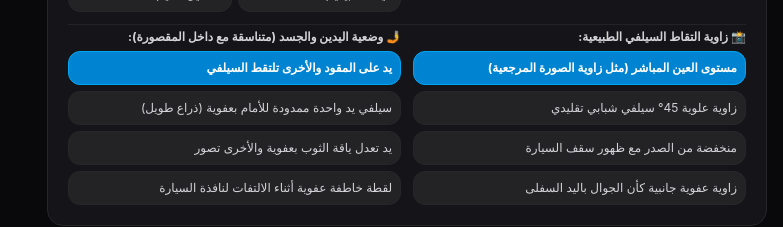
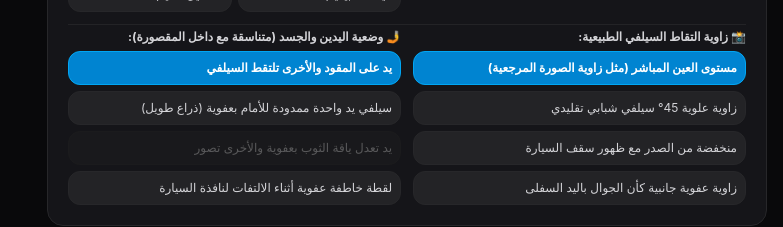
Before and after one commit to EmadAden77/Selfie-Prompt-Studio-Optimizer, a React (Vite) app: page / in a window 1280 px wide. Shown: the part 2400-2627 px from the top of the page, without its empty margins (497-1280 px from the left). Built offline with nearby package versions, Linux system fonts and the light colour scheme.

Commit message:
feat: disable incompatible lighting, poses, and cabin selections in UI

```diff
--- a/src/components/UnifiedStudioControls.tsx
+++ b/src/components/UnifiedStudioControls.tsx
@@ -36,6 +36,7 @@ import {
   MICRO_WEATHER,
 } from '../data/studioData';
 import { analyzeLocationLighting, TimeOfDay } from '../utils/lightingEngine';
+import { optionLockReason, OptionGroup } from '../utils/optionCompatibility';
 
 interface UnifiedStudioControlsProps {
   itemBg: string;
@@ -245,13 +246,27 @@ export const UnifiedStudioControls: React.FC<UnifiedStudioControlsProps> = ({
   }, [locZoneFilter, locSearch]);
 
   const isOutside = selectedLocation.zone === 'outside';
+  const lockReason = (group: OptionGroup, id: string) => optionLockReason(group, id, {
+    zone: selectedLocation.zone,
+    time: timeOfDay,
+    lightingId: lightId,
+    poseId,
+    clothId,
+    selectedAirflowIds: airflowIds,
+    selectedErgonomicIds: tallErgonomicIds,
+  });
+  const lockProps = (group: OptionGroup, id: string) => {
+    const reason = lockReason(group, id);
+    return { disabled: Boolean(reason), title: reason ?? undefined };
+  };
+
 
   const cardClass = darkMode
     ? 'bg-zinc-900/90 border-zinc-800 backdrop-blur-md'
     : 'bg-white border-zinc-200/90 shadow-sm';
 
   return (
-    <div className="space-y-4">
+    <div className="space-y-4 [&_button:disabled]:opacity-35 [&_button:disabled]:cursor-not-allowed [&_button:disabled]:grayscale">
       {/* ============================================================== */}
       {/* 1. LOCATION & VEHICLE SECTION (All 40 Locations Searchable)    */}
       {/* ============================================================== */}
@@ -618,6 +633,7 @@ export const UnifiedStudioControls: React.FC<UnifiedStudioControlsProps> = ({
               {LIGHTING_OPTIONS.map(opt => (
                 <button
                   key={opt.id}
+                  {...lockProps("lighting", opt.id)}
                   type="button"
                   onClick={() => {
                     setLightId(opt.id);
@@ -904,6 +920,7 @@ export const UnifiedStudioControls: React.FC<UnifiedStudioControlsProps> = ({
               {POSES.map(p => (
                 <button
                   key={p.id}
+                  {...lockProps("poses", p.id)}
                   type="button"
                   onClick={() => setPoseId(p.id)}
                   className={`p-2 rounded-xl text-right text-xs border transition ${
@@ -1209,7 +1226,8 @@ export const UnifiedStudioControls: React.FC<UnifiedStudioControlsProps> = ({
                     return (
                       <button
                         key={item.id}
-                        type="button"
+                        {...lockProps("cabins", item.id)}
+                  type="button"
                         onClick={() => toggle(item.id, cabinIds, setCabinIds)}
                         className={`px-2.5 py-1 rounded-lg text-[11px] transition border ${
                           on
@@ -1227,7 +1245,8 @@ export const UnifiedStudioControls: React.FC<UnifiedStudioControlsProps> = ({
                     return (
                       <button
                         key={item.id}
-                        type="button"
+                        {...lockProps("cabinArtifacts", item.id)}
+                  type="button"
                         onClick={() => toggle(item.id, cabinArtifactIds, setCabinArtifactIds)}
                         className={`px-2.5 py-1 rounded-lg text-[11px] transition border ${
                           on
@@ -1245,7 +1264,8 @@ export const UnifiedStudioControls: React.FC<UnifiedStudioControlsProps> = ({
                     return (
                       <button
                         key={item.id}
-                        type="button"
+                        {...lockProps("clutters", item.id)}
+                  type="button"
                         onClick={() => toggle(item.id, clutterIds, setClutterIds)}
                         className={`px-2.5 py-1 rounded-lg text-[11px] transition border ${
                           on
```
